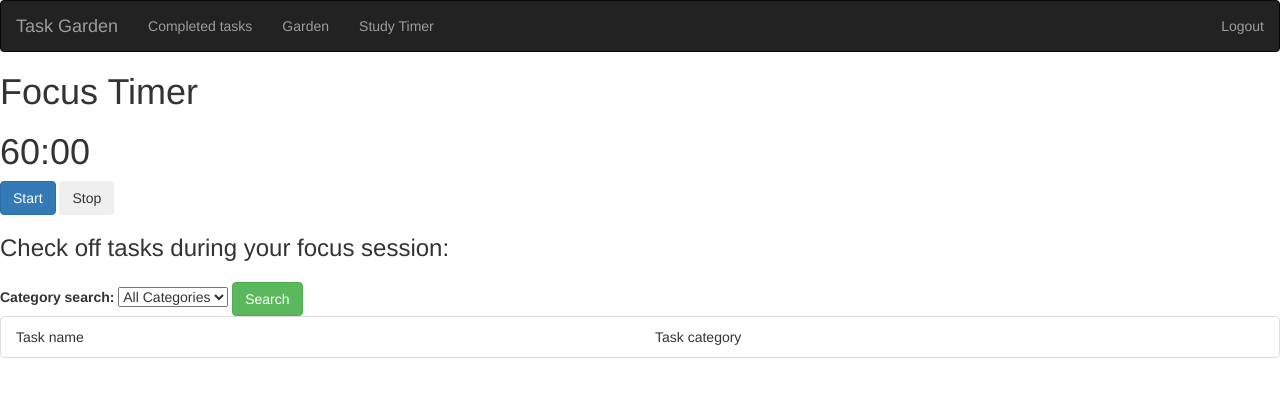
After one commit to IWU-CS253/Task-Garden, a Flask app: page /timer in a window 1280 px wide. The commit adds this page. Shown: the top 397 px of the page. Run offline with Flask 3, Linux system fonts and the light colour scheme; data that the repository does not hold is empty; some libraries are stand-ins or nearby versions.

Commit message:
added timer page with basic javascript

```diff
--- a/app.py
+++ b/app.py
@@ -309,3 +309,14 @@ def login_user_page():
 def logout_user():
     session["user_id"] = None
     return render_template('login.html')
+
+@app.route('/timer', methods=["GET"])
+def timer():
+    """Allows the user to view their tasks through the timer page."""
+    db = get_db()
+    user_id = session.get("user_id", None)
+
+    task = db.execute('Select * from task where user_id = ? and task_status = 0 Order by task_date DESC',
+                      [user_id]).fetchall()
+
+    return render_template('timer.html', task=task)
--- a/templates/layout.html
+++ b/templates/layout.html
@@ -28,6 +28,11 @@
                             Garden
                         </a>
                     </li>
+                    <li>
+                        <a href="{{ url_for('timer') }}">
+                            Study Timer
+                        </a>
+                    </li>
                 </ul>
 
                 <ul class="nav navbar-nav navbar-right">
--- /dev/null
+++ b/templates/timer.html
@@ -0,0 +1,100 @@
+{% extends "layout.html" %}
+
+{% block body %}
+    <div>
+        <h1>
+            Focus Timer
+        </h1>
+        <h1 id="countdown">60:00</h1>
+        <h2 id="done_alert" style="display: none;">Focus Session Done!</h2>
+        <button id="start_button" class="btn btn-primary" onclick="timer_update()">Start</button>
+        <button id="stop_button" class="btn btn-alert" onclick="end_timer()">Stop</button>
+        <script>
+            const display = document.getElementById('countdown');
+            const done = document.getElementById('done_alert');
+            let seconds = 0;
+            let minutes = 60;
+            let interval;
+
+            function timer_update() {
+                interval = setInterval(() => {
+                    if(seconds === 0 && minutes === 0){
+                        done.style.display = 'block';
+                        end_timer();
+                    }else{
+                        if(seconds === 0){
+                        seconds = 59;
+                        minutes--;
+                        }else{
+                            seconds--;
+                        }
+                        display.textContent = `${minutes}:${seconds}`
+                    }
+
+                }, 1000)
+            }
+
+            function end_timer(){
+                clearInterval(interval);
+                interval = null;
+                display.textContent = "60:00";
+            }
+        </script>
+    <h3>Check off tasks during your focus session:</h3>
+    </div>
+      {# filter tasks form #}
+      <form action="{{ url_for('index') }}" method="post" class="filter-entries" id="cat_search_form">
+       <label for="category_dropdown">Category search:</label>
+            <select name="category" id="category_dropdown" class="form-select">
+                <option name="category" value="">All Categories</option>
+                {% for cat in categories %}
+                    {% if cat.task_category %}
+                        <option name="category" value="{{ cat.task_category }}">{{ cat.task_category }}</option>
+                    {% endif %}
+                {% endfor %}
+            </select>
+           <input type="submit" value="Search" class="btn btn-success">
+      </form>
+
+        {# Display task name and task category #}
+        <ul class="list-group">
+            <li class="list-group-item">
+                <div class="row">
+                    <div class="col-sm-6">
+                        Task name
+                    </div>
+                    <div class="col-sm-6">
+                        Task category
+                    </div>
+                </div>
+            </li>
+        {# Display tasks along with their categories #}
+            {%for i in task%}
+                <li class="list-group-item">
+                    <div class="row">
+                        <div class="col-sm-6">
+                            {{ i.task_name }}
+                        </div>
+                        <div class="col-sm-2">
+                            {{ i.task_category }}
+                        </div>
+                    </div>
+                    <div class="row">
+                        {# Complete and delete task buttons #}
+                        <div class="col-sm-2">
+                            <form action="{{ url_for('complete_task') }}" method="post" class="delete-entry">
+                                <input hidden name="taskid" value="{{ i.taskid }}">
+                                <input type="submit" value="Complete" class="btn btn-success">
+                            </form>
+                        </div>
+                        <div class="col-sm-3">
+                            <form action="{{ url_for('delete_task') }}" method="post" class="delete-entry">
+                                <input hidden name="taskid" value="{{ i.taskid }}">
+                                <input type="submit" value="Delete" class="btn btn-danger">
+                            </form>
+                        </div>
+                    </div>
+                </li>
+            {% endfor %}
+        </ul>
+{% endblock %}
```
